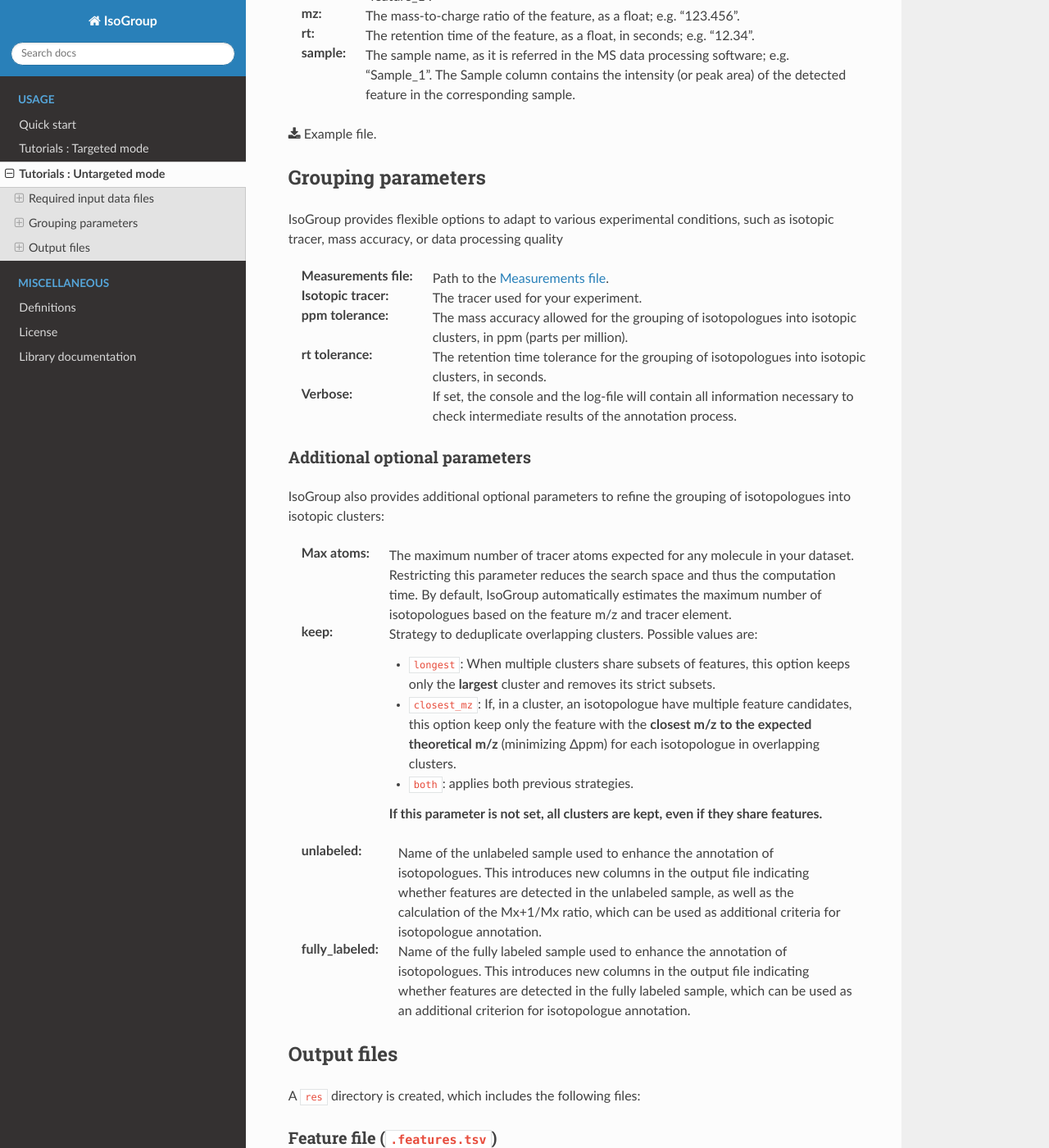
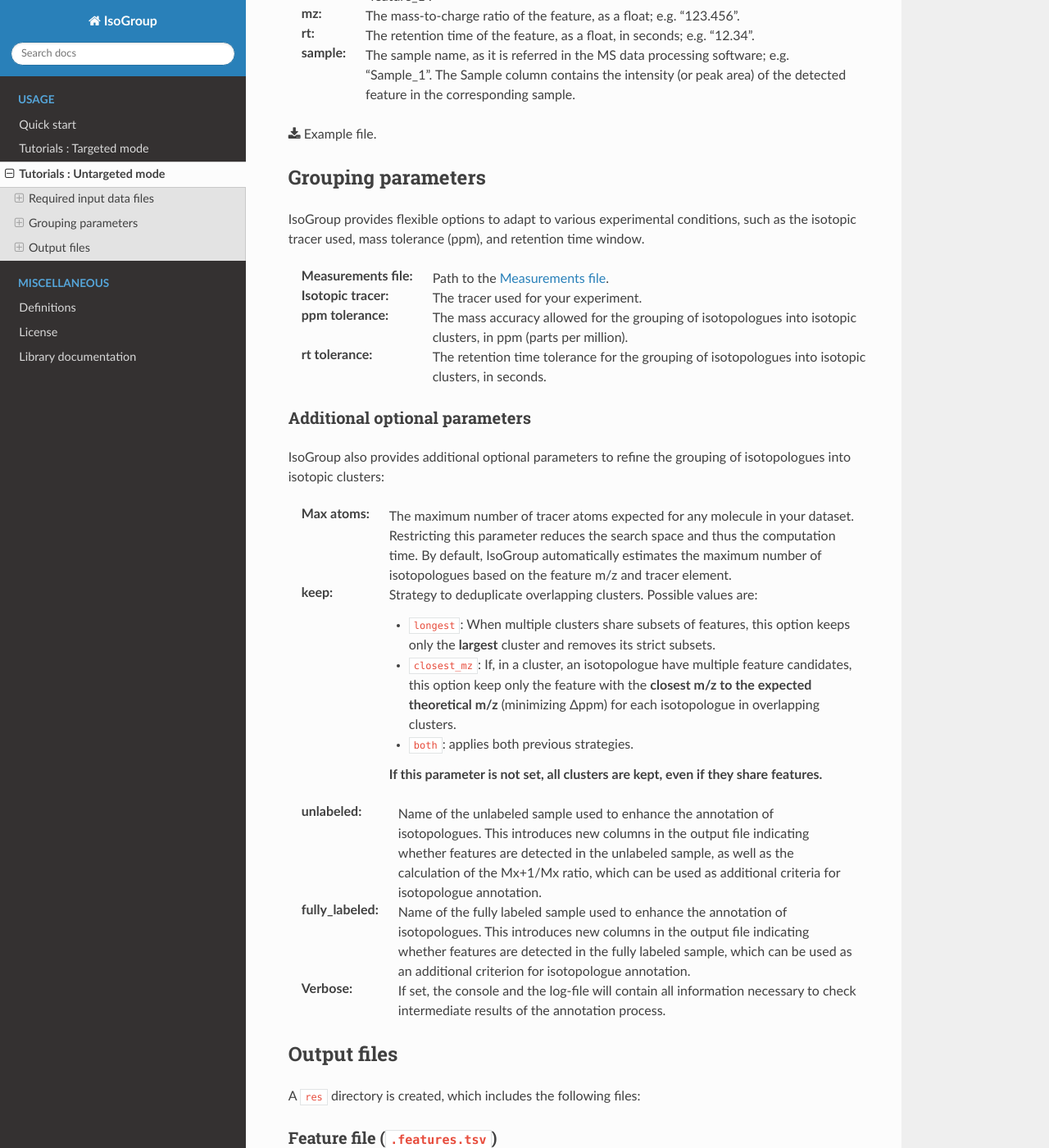
Before and after one commit to MetaboHUB-MetaToul/IsoGroup, a Sphinx documentation site: the page built from doc/tutorials_untargeted.rst, in a window 1280 px wide and 1400 px high, scrolled down 570 px. Shown: the whole window at 82% size. Built offline with Sphinx 7.4.7 and the Read the Docs theme 3.1.0, drawn with Linux system fonts in a browser that asks for light colours.

Commit message:
update doc

```diff
--- a/doc/tutorials_untargeted.rst
+++ b/doc/tutorials_untargeted.rst
@@ -47,13 +47,12 @@
 Grouping parameters
 ********************************************************************************
 
-IsoGroup provides flexible options to adapt to various experimental conditions, such as isotopic tracer, mass accuracy, or data processing quality
+IsoGroup provides flexible options to adapt to various experimental conditions, such as the isotopic tracer used, mass tolerance (ppm), and retention time window.
 
 :Measurements file: Path to the :ref:`Measurements file (untargeted)`.
 :Isotopic tracer: The tracer used for your experiment.
 :ppm tolerance: The mass accuracy allowed for the grouping of isotopologues into isotopic clusters, in ppm (parts per million).
 :rt tolerance: The retention time tolerance for the grouping of isotopologues into isotopic clusters, in seconds.
-:Verbose: If set, the console and the log-file will contain all information necessary to check intermediate results of the annotation process.
 
 Additional optional parameters
 ----------------------------------------------------------------------------------
@@ -77,6 +76,7 @@
 :unlabeled: Name of the unlabeled sample used to enhance the annotation of isotopologues. This introduces new columns in the output file indicating whether features are detected in the unlabeled sample, as well as the calculation of the Mx+1/Mx ratio, which can be used as additional criteria for isotopologue annotation.
 
 :fully_labeled: Name of the fully labeled sample used to enhance the annotation of isotopologues. This introduces new columns in the output file indicating whether features are detected in the fully labeled sample, which can be used as an additional criterion for isotopologue annotation.
+:Verbose: If set, the console and the log-file will contain all information necessary to check intermediate results of the annotation process.
 
 
 ..  _`Output data`:
```
